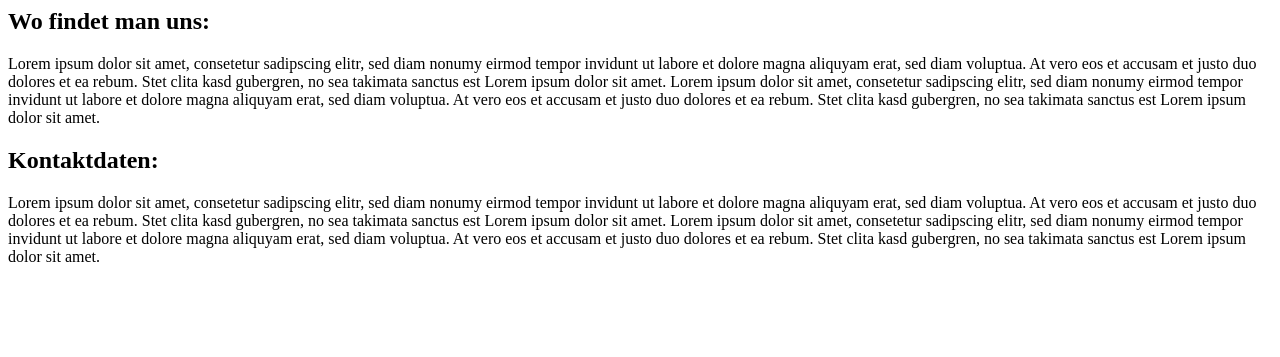
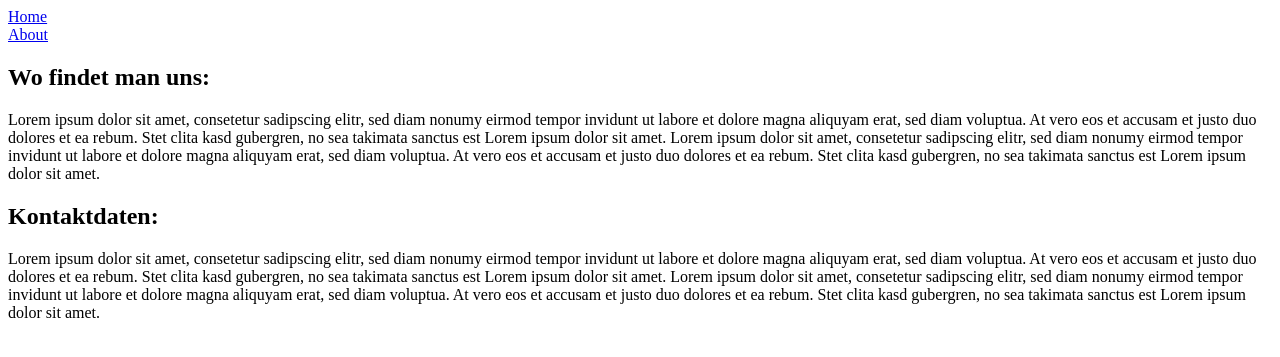
Before and after one commit to GionRubitschung/event-haendler, a PHP site: page /information/contact in a window 1280 px wide. Shown: the top 357 px of the page. Run offline with PHP 8.4, Linux system fonts and the light colour scheme.

Commit message:
Finished design with: login registration and information sites

```diff
--- a/app/templates/header.php
+++ b/app/templates/header.php
@@ -65,7 +65,6 @@ $isLoggedIn ? $username = $_SESSION['user'] : $username = "";
             <a class="nav-link dropdown-toggle waves-effect waves-light pr-5 pl-5" id="navbarDropdownMenuLink" data-toggle="dropdown" aria-haspopup="true" aria-expanded="false"><?= $username ?></a>
             <div class="dropdown-menu dropdown-info text-left" aria-labelledby="navbarDropdownMenuLink">
               <a class="dropdown-item waves-effect waves-light" href="/user/profile">Profil</a>
-              <a class="dropdown-item waves-effect waves-light" href="/user/profile">Benutzerdaten ändern</a>
               <a class="dropdown-item waves-effect waves-light" href="/user/logout">Ausloggen</a>
             </div>
           </li>
--- a/app/templates/information/contact.php
+++ b/app/templates/information/contact.php
@@ -1,3 +1,19 @@
+<div class="column pt-3 pb-3 border-bottom">
+  <div class="row">
+    <div class="col-5"></div>
+    <div class="col text-center">
+      <a href="/">Home</a>
+    </div>
+    <div class="col text-center">
+      <a href="/information/about">About</a>
+    </div>
+    <div class="col-5"></div>
+  </div>
+</div>
+
+<div class="row pt-3 pb-3">
+  <div class="col"></div>
+  <div class="col-10">
     <div class="row">
       <div class="col-sm-6">
         <h2>Wo findet man uns:</h2>
@@ -8,3 +24,6 @@
         Lorem ipsum dolor sit amet, consetetur sadipscing elitr, sed diam nonumy eirmod tempor invidunt ut labore et dolore magna aliquyam erat, sed diam voluptua. At vero eos et accusam et justo duo dolores et ea rebum. Stet clita kasd gubergren, no sea takimata sanctus est Lorem ipsum dolor sit amet. Lorem ipsum dolor sit amet, consetetur sadipscing elitr, sed diam nonumy eirmod tempor invidunt ut labore et dolore magna aliquyam erat, sed diam voluptua. At vero eos et accusam et justo duo dolores et ea rebum. Stet clita kasd gubergren, no sea takimata sanctus est Lorem ipsum dolor sit amet.
       </div>
     </div>
+  </div>
+  <div class="col"></div>
+</div>
```
Also changed, not shown: app/templates/information/about.php (+19 -0 lines), app/templates/user/login.php (+11 -10 lines), app/templates/user/register.php (+13 -8 lines), app/templates/information/index.php (deleted). Lines whose indentation alone changed are shown as unchanged.
